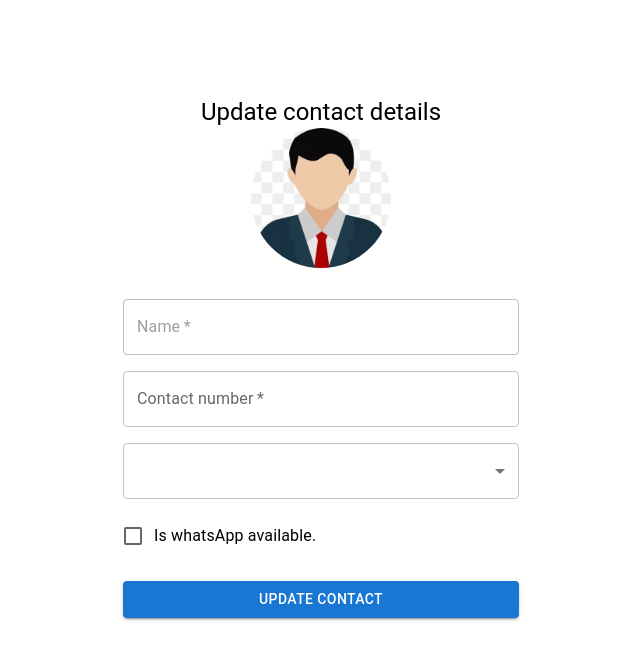
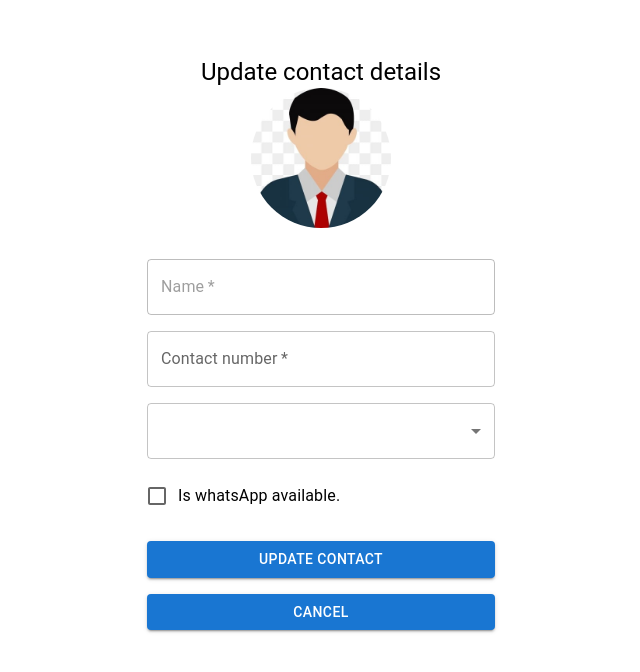
Before and after one commit to vi-verma/contactList-firebase-next, a Next.js app: page /edit-contact in a window 1280 px wide. Shown: the top 672 px of the page, without its empty margins (319-959 px from the left). Built offline with nearby package versions, Linux system fonts and the light colour scheme.

Commit message:
validatin and ui fix

```diff
--- a/component/contactlist/index.js
+++ b/component/contactlist/index.js
@@ -52,10 +52,11 @@ const ContactCard = (props) => {
               Contact type : {type || "--"}
             </Typography>
             <Typography>
+              {isWhatsapp && "Message "}
               {isWhatsapp && (
                 <Image
                   src={whatsappImage}
-                  style={{ height: "25px", width: "25px" }}
+                  style={{ height: "12px", width: "12px" }}
                   alt="wa icon"
                 />
               )}
--- a/pages/edit-contact/index.js
+++ b/pages/edit-contact/index.js
@@ -9,7 +9,7 @@ import Box from "@mui/material/Box";
 import Typography from "@mui/material/Typography";
 import Container from "@mui/material/Container";
 import { createTheme, ThemeProvider } from "@mui/material/styles";
-import { Input, MenuItem, Select } from "@mui/material";
+import { MenuItem, Select } from "@mui/material";
 import avatarImg from "./../../assets/user-avatar.jpg";
 import Image from "next/image";
 import { useRouter } from "next/router";
@@ -26,7 +26,8 @@ const theme = createTheme();
 
 const EditContact = (props) => {
   const [state, setState] = useState({});
-  const [imageUpload, setImageUpload] = useState({});
+  const [contactNumber, setContactNumber] = useState('');
+  const [imageUpload, setImageUpload] = useState();
   const [uploadedImageUrl, setUploadedImageUrl] = useState(null);
   const [loading, setLoding] = useState(false);
   const router = useRouter();
@@ -48,6 +49,7 @@ const EditContact = (props) => {
 
     let foundData = prevContactList.filter((el) => el.name === quaryname);
     setState(foundData[0]);
+    setContactNumber(foundData[0]?.contactNumber)
   }, []);
 
   const changeHandeler = (e) => {
@@ -62,6 +64,7 @@ const EditContact = (props) => {
 
   const handleSubmit = (event) => {
     event.preventDefault();
+    if (!imageUpload && state.name === quaryname && contactNumber === state.contactNumber ) return;
 
     if (state.contactNumber?.length !== 10) {
       alert("Contact number should be 10 digits number.");
@@ -69,6 +72,9 @@ const EditContact = (props) => {
     }
 
     uploadImage(quaryname);
+
+    if(state.contactNumber === contactNumber) return;
+
     let prevContactList = localStorage.getItem("contactList")
       ? JSON.parse(localStorage.getItem("contactList"))
       : [];
@@ -77,23 +83,30 @@ const EditContact = (props) => {
       (el) => el.name === quaryname
     );
     prevContactList.splice(foundDataIndex, 1, state);
-    localStorage.setItem("contactList", JSON.stringify([...prevContactList]));
+    // localStorage.setItem("contactList", JSON.stringify([...prevContactList]));
 
     localStorage.setItem(
       "contactList",
       JSON.stringify([...prevContactList, state])
     );
+    if(!imageUpload){
+      setTimeout(() =>{
+        router.push('/')
+      },2000)
+
+    }
   };
 
   let uploadImage = (quaryname) => {
     if (!imageUpload && state.name === quaryname) return;
 
     if (state.name !== quaryname || imageUpload) {
+      setLoding(true);
       const delimageRef = ref(storage, `images/${quaryname}`);
       deleteObject(delimageRef)
         .then(() => {
           // File deleted successfully
-          console.log("img del");
+          console.log("image deleted successfully");
         })
         .catch((error) => {
           // Uh-oh, an error occurred!
@@ -117,11 +130,11 @@ const EditContact = (props) => {
 
   return (
     <ThemeProvider theme={theme}>
-      <Container component="main" maxWidth="xs" sx={{ background: "white" }}>
+      <Container component="main" maxWidth="xs" sx={{ background: "white", mb: 2 }}>
         <CssBaseline />
         <Box
           sx={{
-            marginTop: 8,
+            margin: 3,
             paddingTop: 4,
             display: "flex",
             flexDirection: "column",
@@ -237,6 +250,16 @@ const EditContact = (props) => {
             >
               Update contact
             </Button>
+            <Button
+              type="button"
+              fullWidth
+              variant="contained"
+              sx={{  mb: 2 }}
+              // disabled={loading}
+              onClick={()=> router.push('/')}
+            >
+              Cancel
+            </Button>
           </Box>
         </Box>
       </Container>
--- a/pages/index.js
+++ b/pages/index.js
@@ -68,7 +68,7 @@ export default function Home() {
       </Head>
       <main className={styles.main}>
         {loding && <LinearLoader />}
-        <Button variant="contained" onClick={() => router.push("/add-contact")}>
+        <Button sx={{marginBottom: '1rem'}} variant="contained" onClick={() => router.push("/add-contact")}>
           Add new contact
         </Button>
         {
--- a/styles/Home.module.css
+++ b/styles/Home.module.css
@@ -3,7 +3,7 @@
   flex-direction: column;
   /* justify-content: space-between; */
   align-items: center;
-  padding: 6rem;
+  padding: 2rem;
   min-height: 100vh;
 }
 
```
Also changed, not shown: pages/add-contact/index.js (+10 -0 lines).
